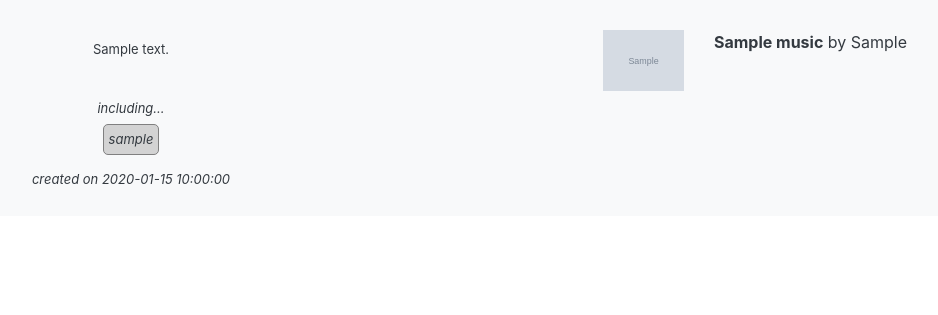
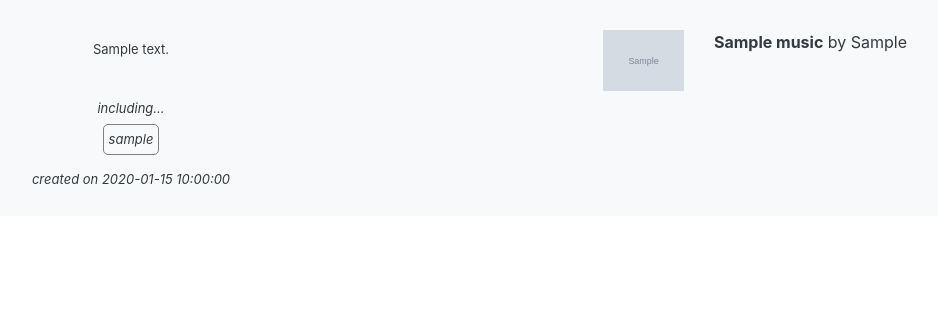
Before and after one commit to nknaian/musicrecs, a Python web app: template musicrecs/templates/user/rounds.html in a window 1280 px wide. Shown: the part 158-473 px from the top of the page, without its empty margins (197-1135 px from the left). Run offline with Jinja, Linux system fonts and the light colour scheme; the template is opened without the code that fills it: most values are stand-ins (such as "Sample title", 1, 10 or a date in 2020); grey boxes marked "Sample" are stand-in pictures; some libraries are stand-ins or nearby versions.

Commit message:
Change recommender name style

```diff
--- a/musicrecs/static/style.css
+++ b/musicrecs/static/style.css
@@ -61,7 +61,6 @@ h5 {
     margin: 5px;
     padding: 5px;
     border: 1px solid gray;
-    background-color: lightgray;
     border-radius: 5px;
     display: inline-block;
 }
--- a/musicrecs/templates/base.html
+++ b/musicrecs/templates/base.html
@@ -11,7 +11,7 @@
         <link rel="stylesheet" href="https://stackpath.bootstrapcdn.com/bootstrap/4.3.1/css/bootstrap.min.css" integrity="sha384-ggOyR0iXCbMQv3Xipma34MD+dH/1fQ784/j6cY/iJTQUOhcWr7x9JvoRxT2MZw1T" crossorigin="anonymous">
 
         <!-- Musicrecs CSS -->
-        <link rel="stylesheet" href="{{url_for('static', filename='style.css')}}?v=2.1">
+        <link rel="stylesheet" href="{{url_for('static', filename='style.css')}}?v=2.1.1">
 
         <title>{% block title %} {% endblock %}</title>
     </head>
```
